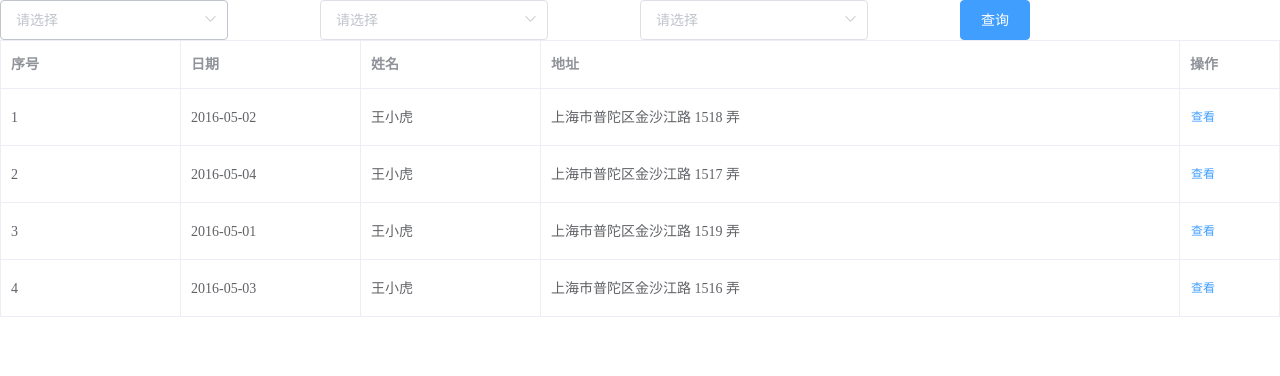
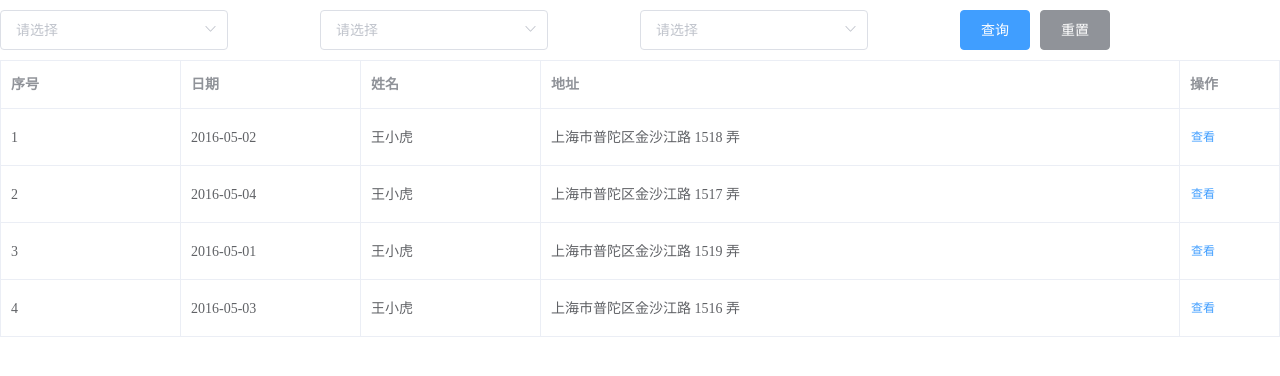
Before and after one commit to YXchangeless/master, a Vue app: page /home in a window 1280 px wide. Shown: the top 376 px of the page. Built offline with nearby package versions, Linux system fonts and the light colour scheme.

Commit message:
select间距

```diff
--- a/src/view/Home.vue
+++ b/src/view/Home.vue
@@ -4,7 +4,7 @@
     <!-- <Sub></Sub> -->
     <Table :tableData="tableData" @ss="getss">
       <template slot="header">
-        <el-row>
+        <el-row style="padding: 10px 0;">
           <el-col :span="6">
             <el-select v-model="value" placeholder="请选择">
               <el-option v-for="item in options" :key="item.value" :label="item.label" :value="item.value">
@@ -25,6 +25,7 @@
           </el-col>
           <el-col :span="6">
             <el-button type="primary" @click="ss">查询</el-button>
+            <el-button type="info" @click="reset">重置</el-button>
           </el-col>
         </el-row>
       </template>
```
